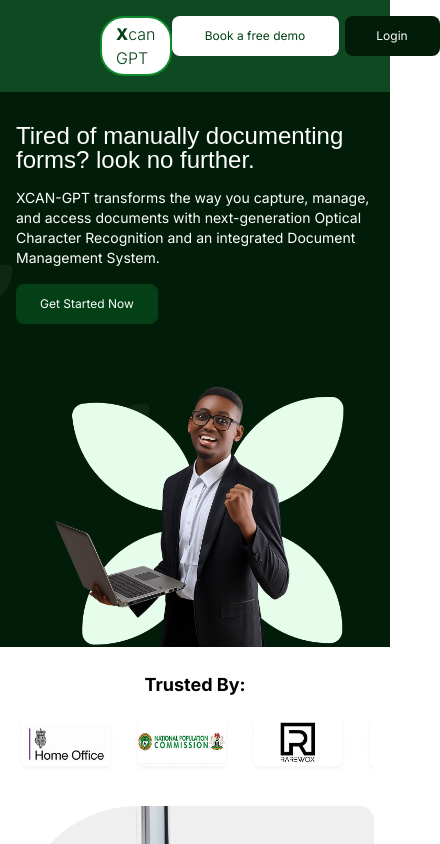
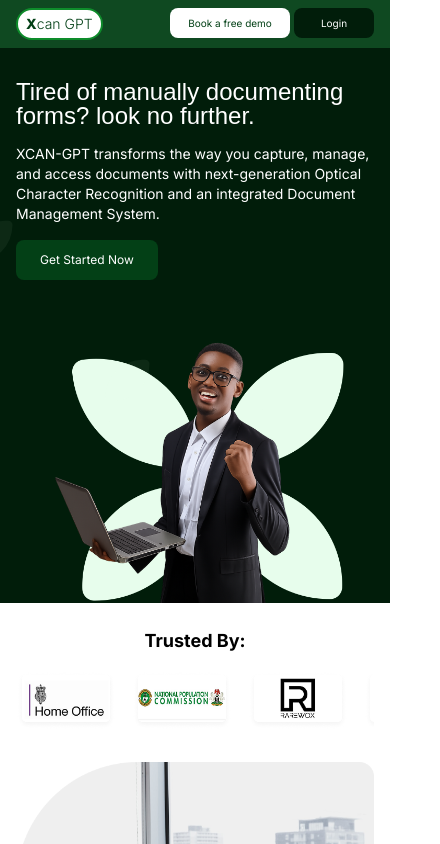
Before and after one commit to inspikalu/xcangpt, a Next.js app: page / in a window 390 px wide. Shown: the top 844 px of the page, 440 px wide, since content can reach past the window. Built offline with nearby package versions, Linux system fonts and the light colour scheme; a web font is replaced by a local one.

Commit message:
Update navbar.tsx

```diff
--- a/src/components/app/navbar.tsx
+++ b/src/components/app/navbar.tsx
@@ -1,16 +1,19 @@
+
+import Image from "next/image";
+
 const Navbar = () => {
   return (
-    <div className="w-full bg-[#034016F2] py-4 flex items-start px-25">
-      <span className="bg-white text-[#034016] font-[200] border-2 border-[#0E8C2B] py-1 px-3.5 rounded-[24px] text-base">
+    <div className="w-full bg-[#034016F2] py-2 sm:py-3 md:py-4 flex items-start px-4 sm:px-10 md:px-16 lg:px-25">
+      <span className="bg-white text-[#034016] font-[200] border-2 border-[#0E8C2B] py-1 px-2 sm:px-3 md:px-3.5 rounded-[24px] text-sm sm:text-base">
         <span className="font-extrabold">X</span>can <span>GPT</span>
       </span>
-      <div className="ml-auto flex items-center justify-center gap-1.5">
-        <button className="bg-white text-[#034016] text-[12px] w-[167px] flex items-center justify-center h-[40px] rounded-[8px]">
+      <div className="ml-auto flex items-center justify-center gap-1 sm:gap-1.5">
+        <button className="bg-white text-[#034016] text-[10px] sm:text-[11px] md:text-[12px] w-[120px] sm:w-[140px] md:w-[167px] flex items-center justify-center h-[30px] sm:h-[35px] md:h-[40px] rounded-[8px]">
           Book a free demo
         </button>
         <a
           href="#"
-          className="bg-[#011D0A] text-white text-[12px] w-[95px] flex items-center justify-center h-[40px] rounded-[8px]"
+          className="bg-[#011D0A] text-white text-[10px] sm:text-[11px] md:text-[12px] w-[80px] sm:w-[85px] md:w-[95px] flex items-center justify-center h-[30px] sm:h-[35px] md:h-[40px] rounded-[8px]"
         >
           Login
         </a>
```
